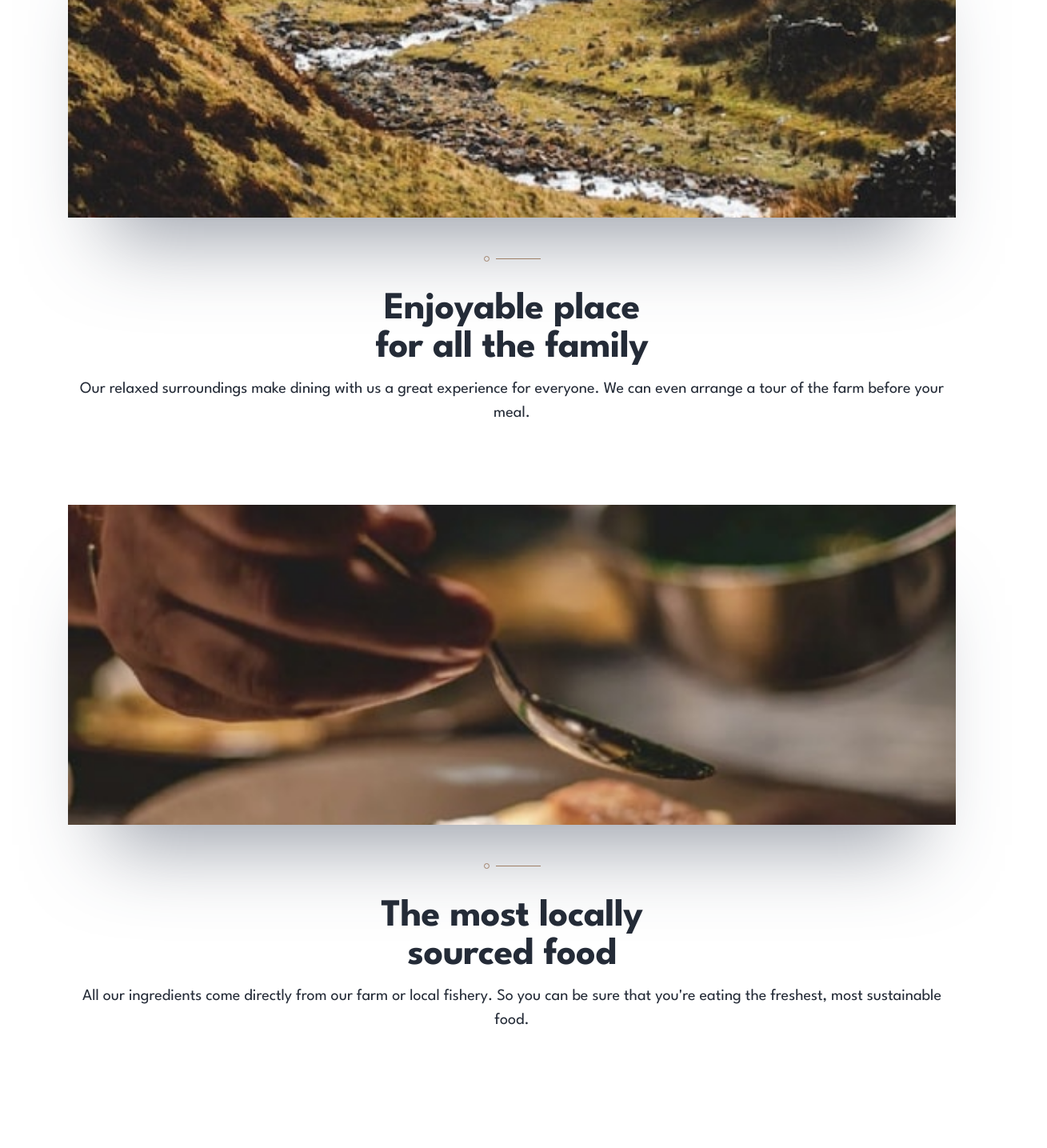
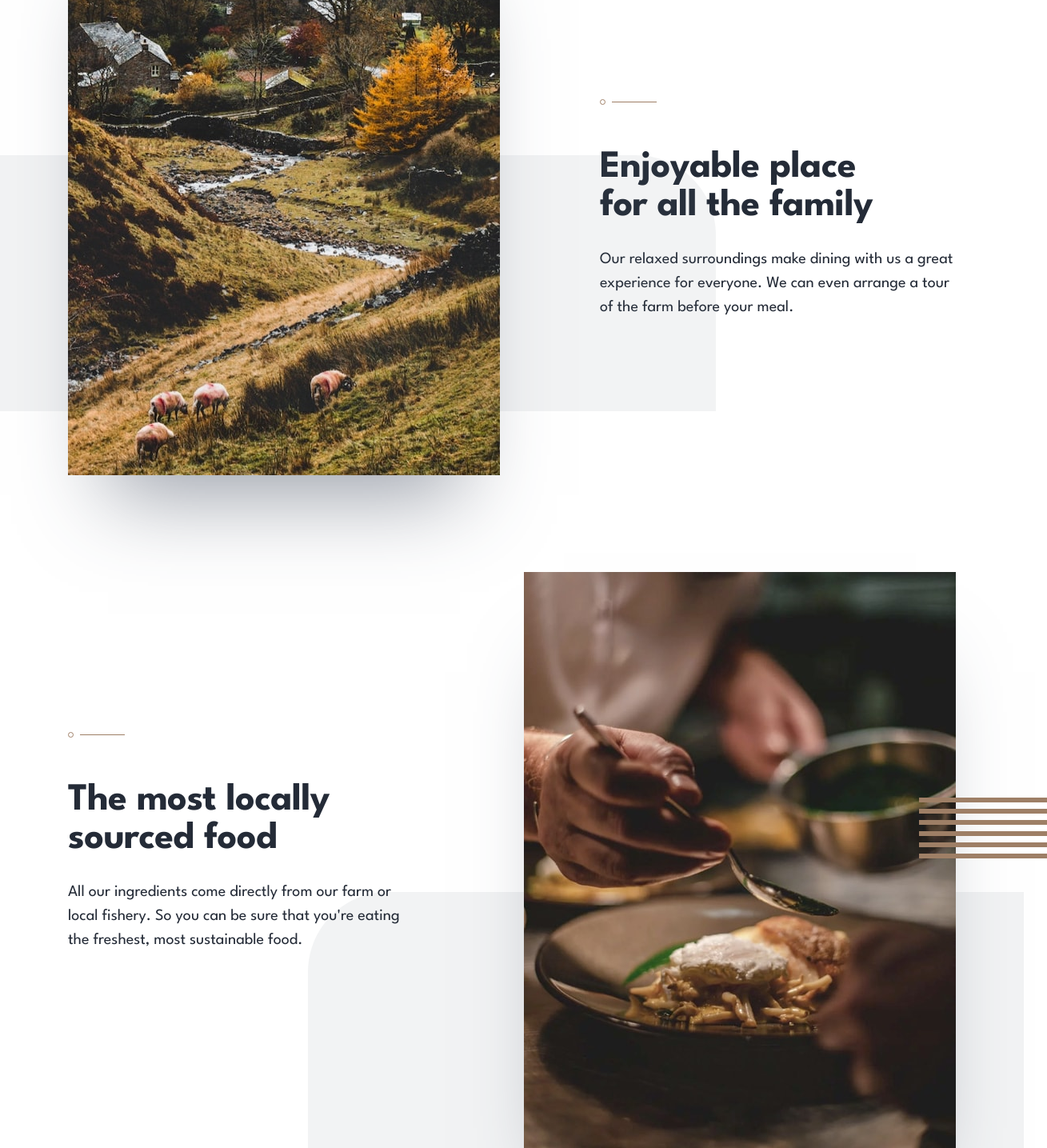
Before and after one commit to vanderms/dine-restaurant-website, an Angular app: page / in a window 1280 px wide. Shown: the part 876-2311 px from the top of the page at 80% size, 1309 px wide, since content can reach past the window. Before the commit the page ends 2166 px from the top, so only its background shows below. Built offline with nearby package versions, Linux system fonts and the light colour scheme.

Commit message:
feat: implement section features responsive design

```diff
--- a/src/app/components/cards/feature-card/feature-card.component.html
+++ b/src/app/components/cards/feature-card/feature-card.component.html
@@ -1,21 +1,21 @@
-<article>
-  <picture>
+<article class='xl:grid  xl:justify-between'
+  [ngClass]="invert ? 'xl:grid-cols-[27.8125rem,33.75rem]' : 'xl:grid-cols-[33.75rem,27.8125rem]'">
+  <picture [ngClass]="{'xl:order-1': invert}">
     <source media="(min-width: 74rem)" [srcset]="getSrcset('desktop')">
     <source media="(min-width: 45rem)" [srcset]="getSrcset('tablet')">
     <img alt="" [srcset]="getSrcset('mobile')"
-      class="w-full h-[25rem] object-cover object-center shadow-card-xl">
+      class="w-full h-[25rem] object-cover object-center shadow-card-xl md:h-[22.5rem] xl:h-[45rem] ">
   </picture>
-  <div>
-    <header class="mt-12 text-center text-neutral-500">
-      <div class="flex justify-center">
+  <header class="mt-12 text-center text-neutral-500 md:mt-14 xl:text-left xl:h-max"
+    [ngClass]="invert ? 'xl:mt-[12.5rem]' : 'xl:mt-[15.625rem]'">
+    <div class="flex justify-center xl:justify-start">
       <img src="/assets/patterns/pattern-divide.svg" alt="">
     </div>
-      <div class="mt-9 heading-md">
+    <div class="mt-9 heading-md md:mt-10 xl:mt-[3.4375rem]">
       <ng-content select="[title]"></ng-content>
     </div>
-      <div class="mt-3 body-xl">
+    <div class="mt-3 body-xl max-w-[27.8125rem] mx-auto md:mt-7 xl:mx-0 xl:mt-[1.6875rem]">
       <ng-content></ng-content>
     </div>
   </header>
-  </div>
 </article>
--- a/src/app/components/cards/feature-card/feature-card.component.ts
+++ b/src/app/components/cards/feature-card/feature-card.component.ts
@@ -7,6 +7,7 @@ import { Component, OnInit, Input } from '@angular/core';
 })
 export class FeatureCardComponent implements OnInit {
   @Input() image: string = '';
+  @Input() invert: boolean = false;
 
   constructor() {}
 
--- a/src/app/components/sections/features-section/features-section.component.html
+++ b/src/app/components/sections/features-section/features-section.component.html
@@ -1,18 +1,26 @@
-<section [attr.aria-labelledby]="titleId" class="relative z-[21] mt-[-4.5rem]">
+<section [attr.aria-labelledby]="titleId" class="relative z-[21] mt-[-4.5rem] pb-[6.25rem]
+  md:mt-[-6rem] md:pb-[7.375rem] xl:mt-[-4.375rem] xl:pb-0
+">
+  <span
+    class='md:pattern-xl-top-right top-[12.25rem] left-[-32.3125rem] xl:top-[20rem] xl:left-0'></span>
+  <span class='md:pattern-xl-top-left bottom-0 right-[-31.9375rem] xl:right-0'></span>
   <div class="container">
     <h2 [id]="titleId" class="sr-only">Restaurant Features</h2>
-    <ul class="flex flex-col gap-[6.25rem]">
+    <ul class="flex flex-col gap-[6.25rem] [&>li]:max-w-[35.8125rem] [&>li]:mx-auto
+        xl:[&>li]:max-w-none xl:[&>li]:mx-0 xl:gap-[7.5625rem]
+      ">
       <li>
-        <app-feature-card title="Enjoyable place for all the family"
-          image="enjoyable-place">
+        <app-feature-card image="enjoyable-place" [invert]="false">
           <h3 title>Enjoyable place <br /> for all the family</h3>
           <p>Our relaxed surroundings make dining with us a great experience for everyone.
             We can even arrange a tour of the farm before your meal.
           </p>
         </app-feature-card>
       </li>
-      <li>
-        <app-feature-card title="The most locally sourced food" image="locally-sourced">
+      <li class="relative">
+        <span
+          class="md:pattern-sm top-[14.25rem] right-[-3.625rem] xl:top-[17.625rem] xl:right-[-7.125rem]"></span>
+        <app-feature-card image="locally-sourced" [invert]="true">
           <h3 title>The most locally <br /> sourced food</h3>
           <p>All our ingredients come directly from our farm or local fishery. So you can
             be sure that you&apos;re eating the freshest, most sustainable food.
--- a/src/styles.css
+++ b/src/styles.css
@@ -105,3 +105,41 @@
     }
   }
 }
+
+@layer components {
+  .background-pattern {
+    display: block;
+    position: absolute;
+    background-position: center;
+    background-size: cover;
+    background-repeat: no-repeat;
+  }
+
+  .pattern-xl {
+    @apply background-pattern;
+    width: 55.9375rem;
+    height: 20rem;
+  }
+
+  .pattern-sm {
+    @apply background-pattern;
+    width: 10rem;
+    height: 4.75rem;
+    background-image: url("assets/patterns/pattern-lines.svg");
+  }
+
+  .pattern-xl-top-right {
+    @apply pattern-xl;
+    background-image: url("assets/patterns/pattern-curve-top-right.svg");
+  }
+
+  .pattern-xl-top-left {
+    @apply pattern-xl;
+    background-image: url("assets/patterns/pattern-curve-top-left.svg");
+  }
+
+  .pattern-xl-bottom-right {
+    @apply pattern-xl;
+    background-image: url("assets/patterns/pattern-curve-bottom-right.svg");
+  }
+}
```
Lines whose indentation alone changed are shown as unchanged.
